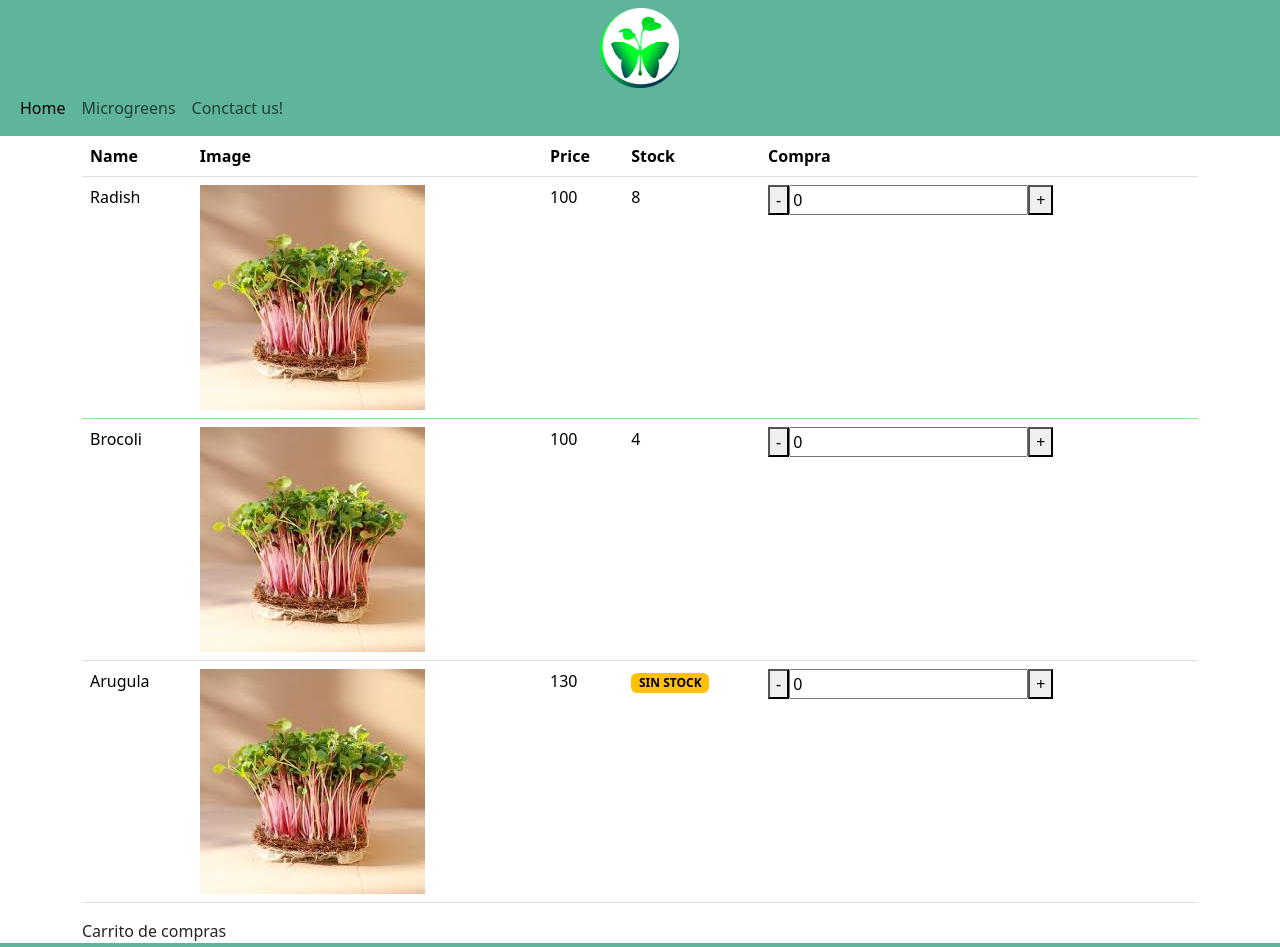
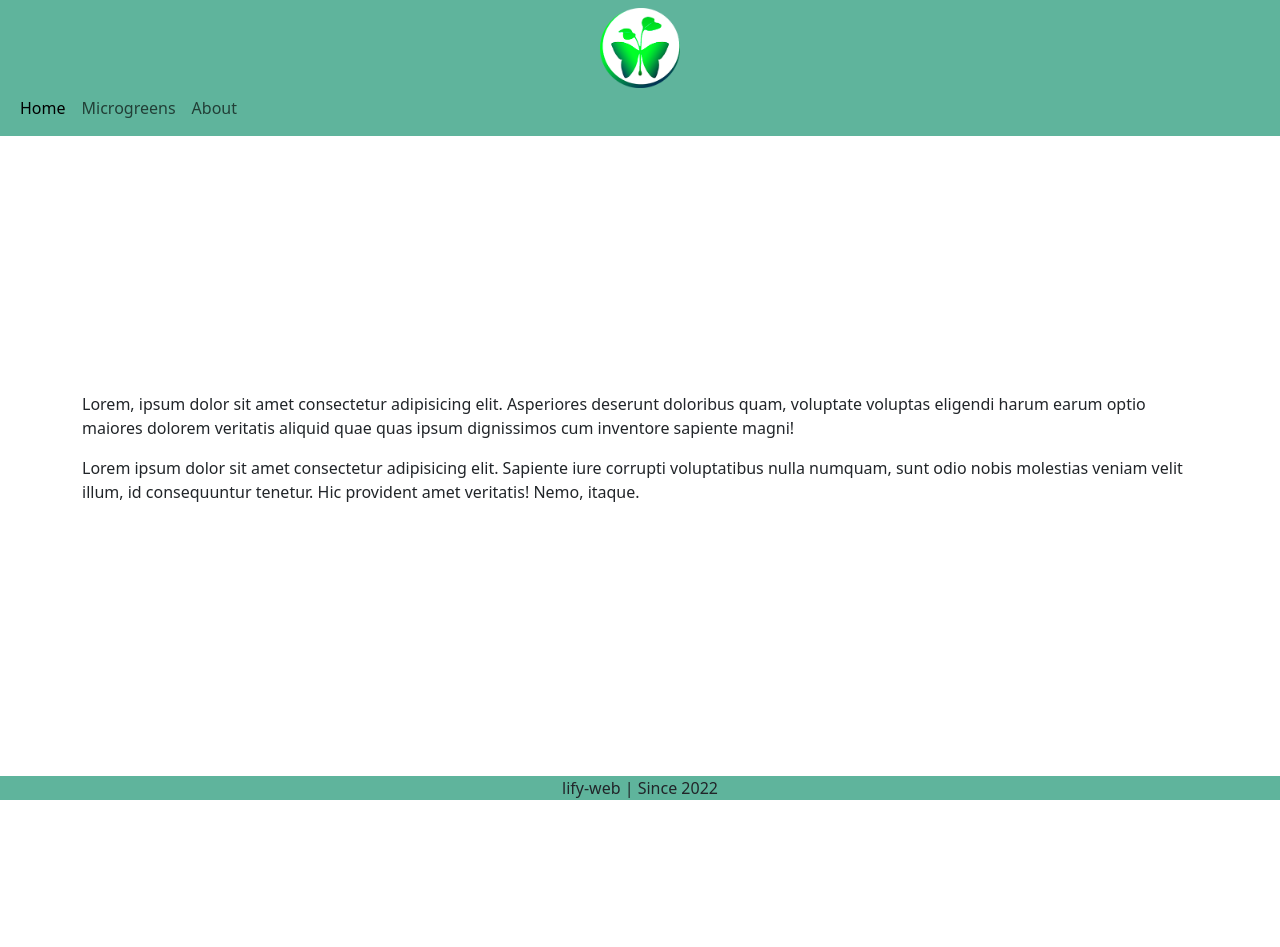
Before and after one commit to aguslorenzo/Angular, an Angular app in the folder lify-web/: page /about in a window 1280 px wide. Before the commit this address led to /. Shown: the top 947 px of the page. After the commit the page ends 800 px from the top, so only its background shows below. Built offline with nearby package versions, Linux system fonts and the light colour scheme.

Commit message:
ruteo funcionando

```diff
--- a/lify-web/src/app/app.component.html
+++ b/lify-web/src/app/app.component.html
@@ -1,8 +1,10 @@
 <app-navbar></app-navbar>
 <div class="container">
-  <div class="row">
+  <router-outlet></router-outlet>
+  <!--<div class="row">
     <div class="col8"><app-microgreen-list></app-microgreen-list></div>
-    <div class="col4">Carrito de compras</div>
-  </div>
+    <div class="col4"><app-microgreen-cart></app-microgreen-cart></div>
+    <div><app-microgreen-about></app-microgreen-about></div>
+  </div>-->
 </div>
 <footer>{{title}} | Since 2022</footer>
--- a/lify-web/src/app/app.component.ts
+++ b/lify-web/src/app/app.component.ts
@@ -2,10 +2,12 @@ import { Component } from '@angular/core';
 import { RouterOutlet } from '@angular/router';
 import { MicrogreenListComponent } from './microgreen-list/microgreen-list.component';
 import { NavbarComponent } from './navbar/navbar.component';
+import { MicrogreenCartComponent } from "./microgreen-cart/microgreen-cart.component";
+import { MicrogreenAboutComponent } from "./microgreen-about/microgreen-about.component";
 
 @Component({
   selector: 'app-root',
-  imports: [RouterOutlet, MicrogreenListComponent, NavbarComponent],
+  imports: [RouterOutlet, MicrogreenListComponent, NavbarComponent, MicrogreenCartComponent, MicrogreenAboutComponent],
   templateUrl: './app.component.html',
   styleUrl: './app.component.scss'
 })
--- a/lify-web/src/app/app.routes.ts
+++ b/lify-web/src/app/app.routes.ts
@@ -1,3 +1,19 @@
 import { Routes } from '@angular/router';
+import { MicrogreenListComponent } from './microgreen-list/microgreen-list.component';
+import { MicrogreenAboutComponent } from './microgreen-about/microgreen-about.component';
 
-export const routes: Routes = [];
+export const routes: Routes = [
+    {
+        path: '',
+        redirectTo: 'microgreens',
+        pathMatch: 'full'
+    },
+    {
+        path: 'microgreens',
+        component: MicrogreenListComponent
+    },
+    {
+        path: 'about',
+        component: MicrogreenAboutComponent
+    }
+];
--- /dev/null
+++ b/lify-web/src/app/microgreen-about/microgreen-about.component.html
@@ -0,0 +1,2 @@
+<p>Lorem, ipsum dolor sit amet consectetur adipisicing elit. Asperiores deserunt doloribus quam, voluptate voluptas eligendi harum earum optio maiores dolorem veritatis aliquid quae quas ipsum dignissimos cum inventore sapiente magni!</p>
+<p>Lorem ipsum dolor sit amet consectetur adipisicing elit. Sapiente iure corrupti voluptatibus nulla numquam, sunt odio nobis molestias veniam velit illum, id consequuntur tenetur. Hic provident amet veritatis! Nemo, itaque.</p>
--- /dev/null
+++ b/lify-web/src/app/microgreen-cart/microgreen-cart.component.html
@@ -0,0 +1 @@
+<p>Carrito de compras!</p>
--- a/lify-web/src/app/navbar/navbar.component.html
+++ b/lify-web/src/app/navbar/navbar.component.html
@@ -4,13 +4,13 @@
     <div class="collapse navbar-collapse" id="navbarNav">
         <ul class="navbar-nav">
           <li class="nav-item">
-            <a class="nav-link active" aria-current="page" href="#">Home</a>
+            <a class="nav-link active" aria-current="page" routerLink="/" >Home</a>
           </li>
           <li class="nav-item">
-            <a class="nav-link" href="#">Microgreens</a>
+            <a class="nav-link" routerLink="/microgreens">Microgreens</a>
           </li>
           <li class="nav-item">
-            <a class="nav-link" href="#">Conctact us!</a>
+            <a class="nav-link" routerLink="/about">About</a>
           </li>
         </ul>
     </div>
--- a/lify-web/src/app/navbar/navbar.component.ts
+++ b/lify-web/src/app/navbar/navbar.component.ts
@@ -1,8 +1,9 @@
 import { Component } from '@angular/core';
+import { RouterModule } from '@angular/router';
 
 @Component({
   selector: 'app-navbar',
-  imports: [],
+  imports: [RouterModule],
   templateUrl: './navbar.component.html',
   styleUrl: './navbar.component.scss'
 })
```
Also changed, not shown: lify-web/src/app/microgreen-about/microgreen-about.component.ts (added, +11 -0 lines), lify-web/src/app/microgreen-cart/microgreen-cart.component.ts (added, +11 -0 lines), lify-web/src/app/microgreen-about/microgreen-about.component.scss (added), lify-web/src/app/microgreen-cart/microgreen-cart.component.scss (added), 2 other files (tests, documents, lock files or other folders).
